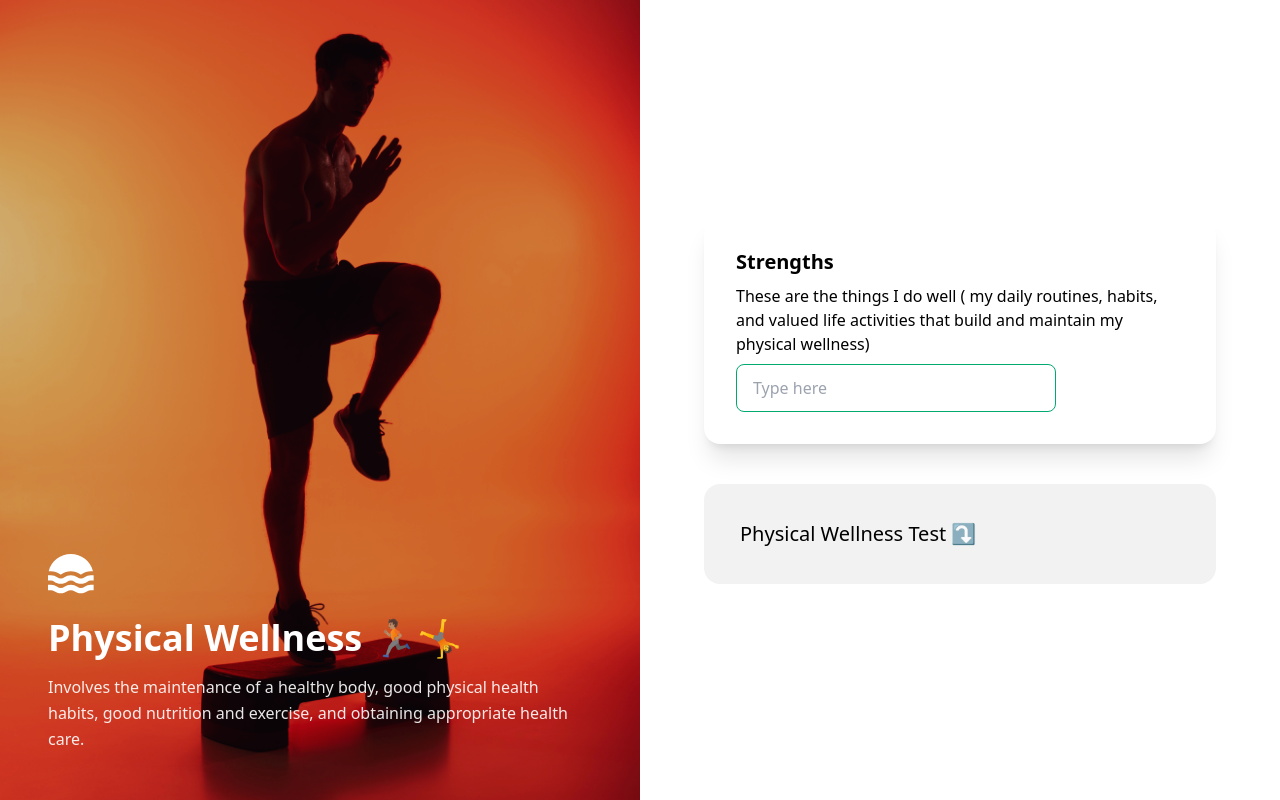
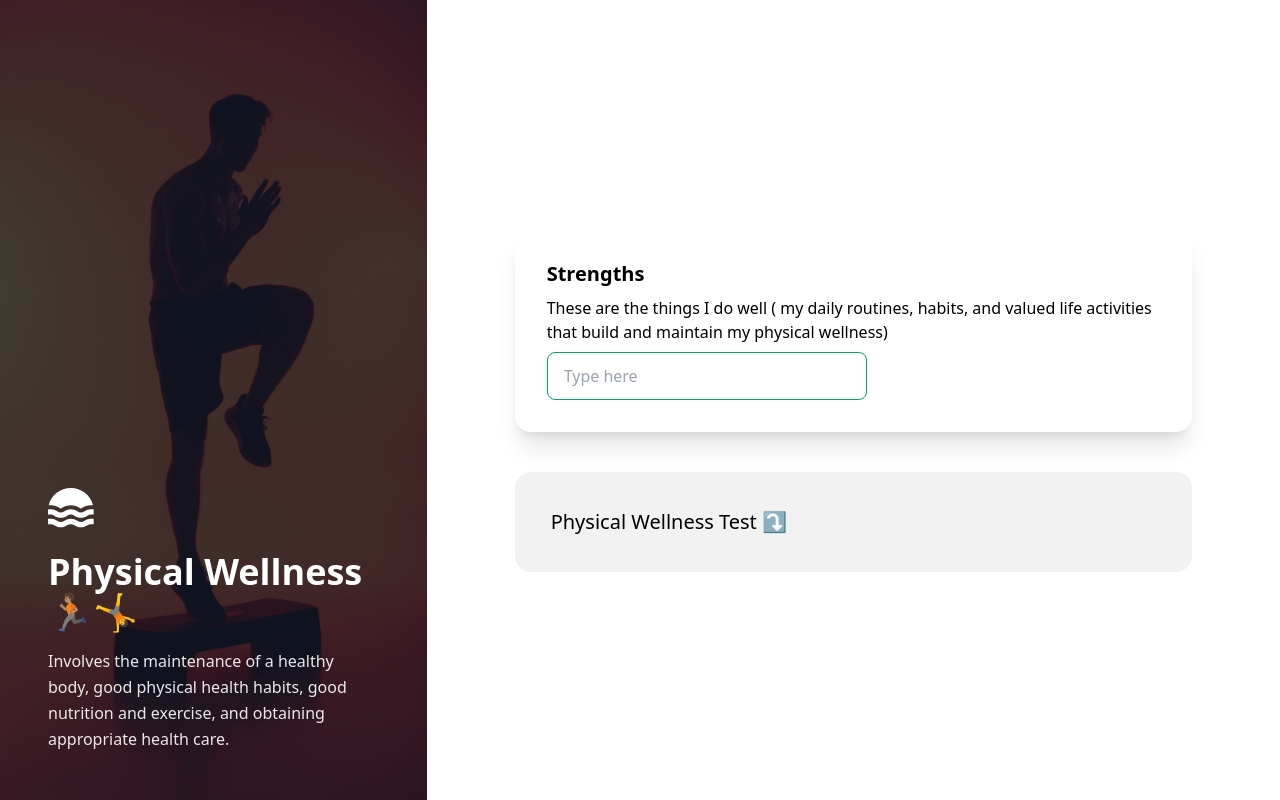
Before and after one commit to sanjueranga/wellness-wheel-UOP, a Next.js app in the folder frontend/: page /physical in a window 1280 px wide. Built offline with nearby package versions, Linux system fonts and the light colour scheme.

Commit message:
testig git

```diff
--- a/frontend/app/(public)/(taketest)/physical/page.tsx
+++ b/frontend/app/(public)/(taketest)/physical/page.tsx
@@ -24,18 +24,15 @@ const Physical = () => {
     );
   };
 
-  const handleNextButtonClick = () => {
-    console.log("Total Score:", totalScore);
-  };
 
   return (
     <section className="bg-white">
       <div className="lg:grid lg:min-h-screen lg:grid-cols-12">
-        <section className="relative flex h-32 items-end bg-gray-900 lg:col-span-5 lg:h-full xl:col-span-6">
+        <section className="relative flex h-32 items-end bg-gray-900 lg:col-span-5 lg:h-full xl:col-span-4">
           <img
             alt="Night"
             src="/physical.jpg"
-            className="absolute inset-0 h-full w-full object-cover opacity-80"
+            className="absolute inset-0 h-full w-full object-cover opacity-20"
           />
 
           <div className="hidden lg:relative lg:block lg:p-12">
@@ -66,8 +63,8 @@ const Physical = () => {
           </div>
         </section>
 
-        <main className="flex items-center justify-center px-8 py-8 sm:px-12 lg:col-span-7 lg:px-16 lg:py-12 xl:col-span-6">
-          <div className="max-w-xl lg:max-w-3xl">
+        <main className="flex items-center justify-center px-8 py-8 sm:px-12 lg:col-span-7 lg:px-16 lg:py-12 xl:col-span-8">
+          <div className="max-w-3xl px-6 lg:max-w-6xl">
             <div className="relative -mt-16 block lg:hidden">
               <a
                 className="inline-flex h-16 w-16 items-center justify-center rounded-full bg-white text-blue-600 sm:h-20 sm:w-20"
@@ -93,7 +90,7 @@ const Physical = () => {
               <p className="mt-4 leading-relaxed text-gray-500">
                 Involves the maintenance of a healthy body, good physical health
                 habits, good nutrition and exercise, and obtaining appropriate
-                health care.
+                health care
               </p>
             </div>
 
@@ -143,12 +140,12 @@ const Physical = () => {
                     />
                   ))}
                 </div>
-                <button className="mt-5" onClick={handleNextButtonClick} >
+                {/* <form action="/physical" method="post"> */}
+                <button className="mt-5" >
                   <Link href="/intellectual">Next</Link>
                 </button>
-                <div>
-                  <h1>Your score: {totalScore}</h1>
-                </div>
+                {/* <input type="text" name={totalScore.toString()} className="hidden" /> */}
+                {/* </form> */}
               </div>
             </div>
             {/* </form> */}
--- a/frontend/components/Navbar/Navbar.tsx
+++ b/frontend/components/Navbar/Navbar.tsx
@@ -27,7 +27,7 @@ const navbar = (props:{userPic?:string}) => (
             <a>Homepage</a>
           </li>
           <li className="">
-            <a href="/taketest">Take a Test</a>
+            <a href="/physical">Take a Test</a>
           </li>
           <li className="">
             <a>About</a>
```
